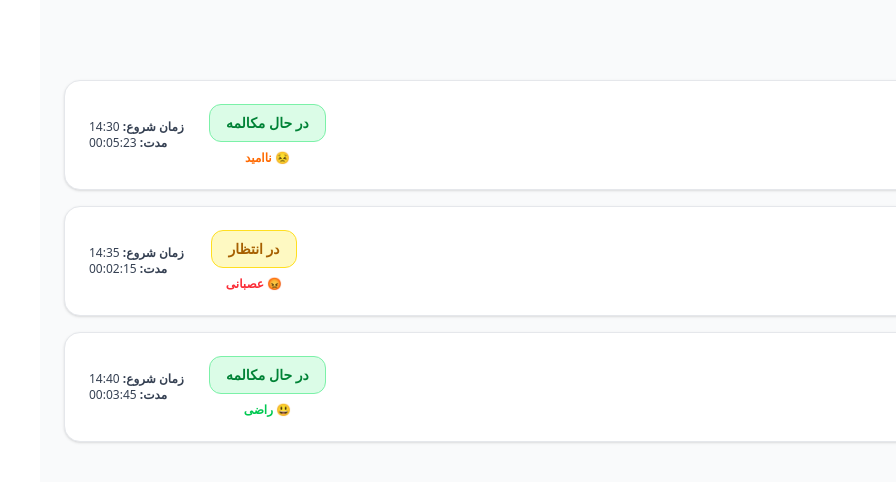
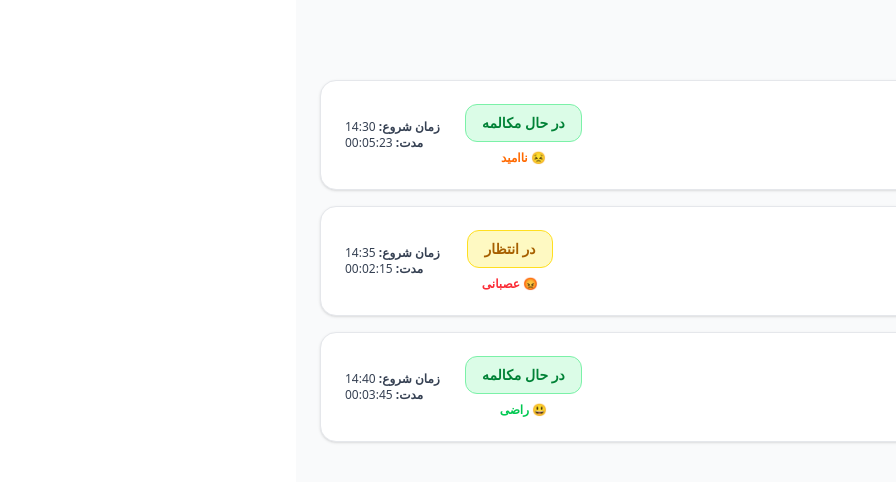
Before and after one commit to imkarimkarim/panel, a React (Vite) app: page / in a window 1280 px wide. Shown: the top 482 px of the page, without its empty margins (384-1280 px from the left). Built offline with nearby package versions, Linux system fonts and the light colour scheme.

Commit message:
feat: add react-router-dom and implement routing in App component

```diff
--- a/package.json
+++ b/package.json
@@ -13,6 +13,7 @@
     "@tailwindcss/vite": "^4.1.8",
     "react": "^19.1.0",
     "react-dom": "^19.1.0",
+    "react-router-dom": "^7.6.2",
     "tailwindcss": "^4.1.8"
   },
   "devDependencies": {
--- a/src/App.tsx
+++ b/src/App.tsx
@@ -1,10 +1,24 @@
+import { BrowserRouter as Router, Routes, Route } from "react-router-dom";
 import { LiveConversations } from "./components/LiveConversations";
+import { Sidebar } from "./components/Sidebar";
 
 function App() {
   return (
-    <div className="min-h-screen bg-gray-50">
-      <LiveConversations />
-    </div>
+    <Router>
+      <div className="min-h-screen bg-gray-50">
+        <Sidebar />
+        <div className="mr-64">
+          <Routes>
+            <Route path="/live" element={<LiveConversations />} />
+            <Route
+              path="/categorized"
+              element={<div>مکالمات دسته‌بندی شده</div>}
+            />
+            <Route path="/" element={<LiveConversations />} />
+          </Routes>
+        </div>
+      </div>
+    </Router>
   );
 }
 
--- /dev/null
+++ b/src/components/Sidebar.tsx
@@ -0,0 +1,22 @@
+import { Link } from "react-router-dom";
+
+export const Sidebar = () => {
+  return (
+    <div className="fixed right-0 top-0 h-screen w-64 bg-white shadow-lg p-4">
+      <nav className="space-y-4">
+        <Link
+          to="/live"
+          className="block p-2 text-gray-700 hover:bg-gray-100 rounded-lg transition-colors"
+        >
+          مکالمات زنده
+        </Link>
+        <Link
+          to="/categorized"
+          className="block p-2 text-gray-700 hover:bg-gray-100 rounded-lg transition-colors"
+        >
+          مکالمات دسته‌بندی شده
+        </Link>
+      </nav>
+    </div>
+  );
+};
```
Also changed, not shown: 1 other file (tests, documents, lock files or other folders).
